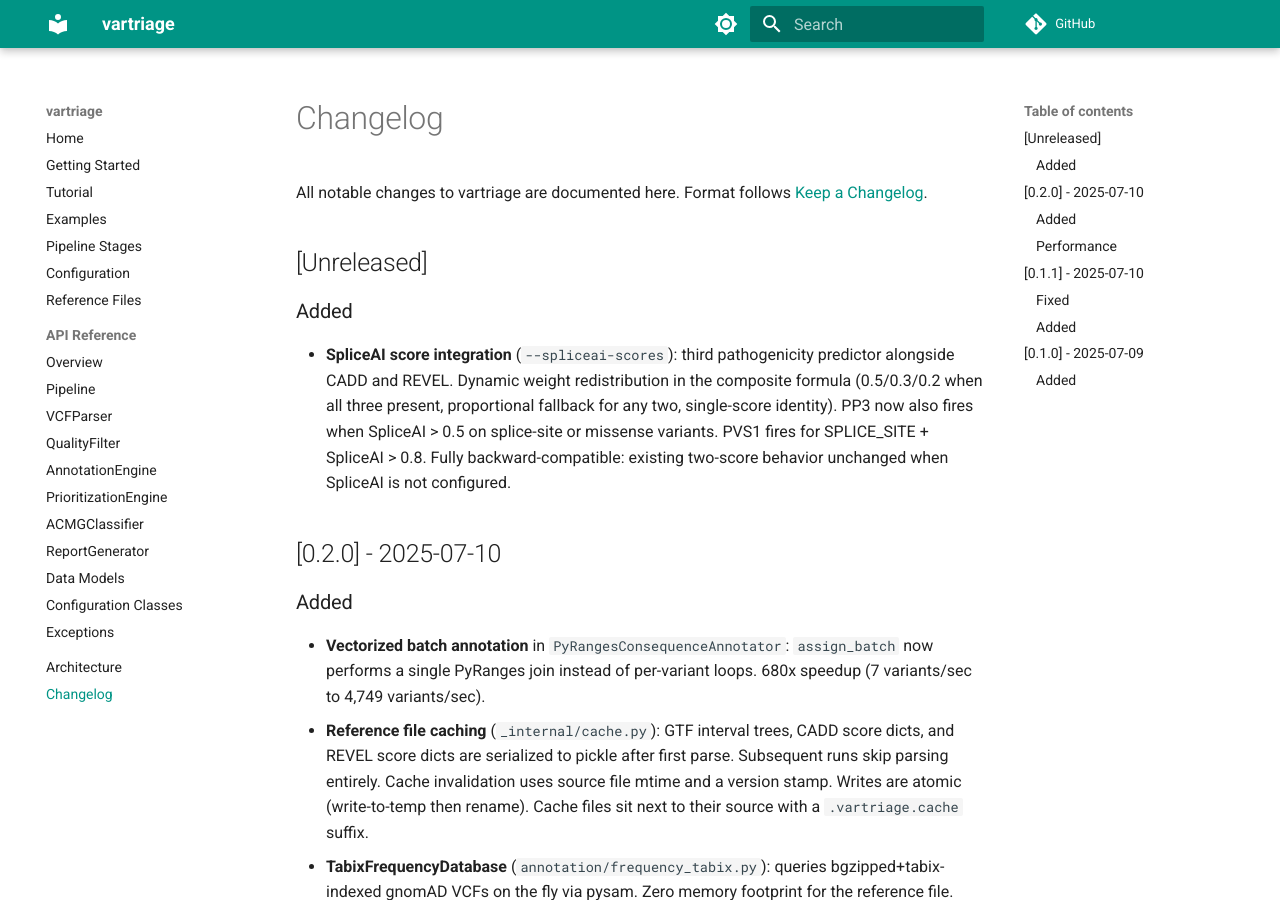
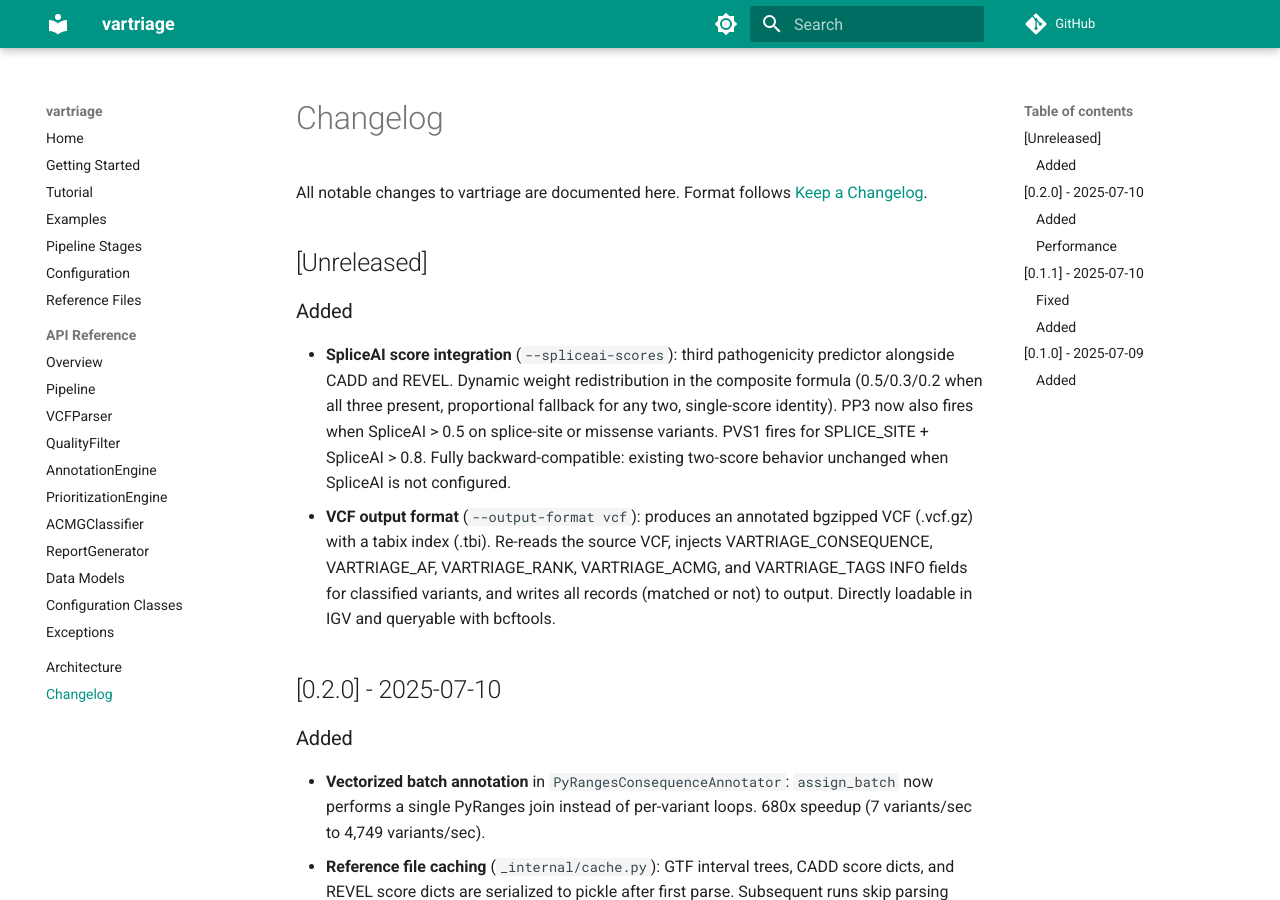
Before and after one commit to Behordeun/vartriage, an MkDocs documentation site: the page built from docs/changelog.md, in a window 1280 px wide and 900 px high. Built offline with MkDocs 1.6.1 and Material for MkDocs 9.7.7, drawn with Linux system fonts in a browser that asks for light colours; comment, search, counter and statistics services are not loaded.

Commit message:
docs: document VCF output format in changelog and README
Add Unreleased section with VCF output feature. Update ReportConfig options table and report output description to include vcf format.

```diff
--- a/docs/changelog.md
+++ b/docs/changelog.md
@@ -7,6 +7,7 @@
 ### Added
 
 - **SpliceAI score integration** (`--spliceai-scores`): third pathogenicity predictor alongside CADD and REVEL. Dynamic weight redistribution in the composite formula (0.5/0.3/0.2 when all three present, proportional fallback for any two, single-score identity). PP3 now also fires when SpliceAI > 0.5 on splice-site or missense variants. PVS1 fires for SPLICE_SITE + SpliceAI > 0.8. Fully backward-compatible: existing two-score behavior unchanged when SpliceAI is not configured.
+- **VCF output format** (`--output-format vcf`): produces an annotated bgzipped VCF (.vcf.gz) with a tabix index (.tbi). Re-reads the source VCF, injects VARTRIAGE_CONSEQUENCE, VARTRIAGE_AF, VARTRIAGE_RANK, VARTRIAGE_ACMG, and VARTRIAGE_TAGS INFO fields for classified variants, and writes all records (matched or not) to output. Directly loadable in IGV and queryable with bcftools.
 
 ## [0.2.0] - 2025-07-10
 
```
Also changed, not shown: README.md (+2 -2 lines).
